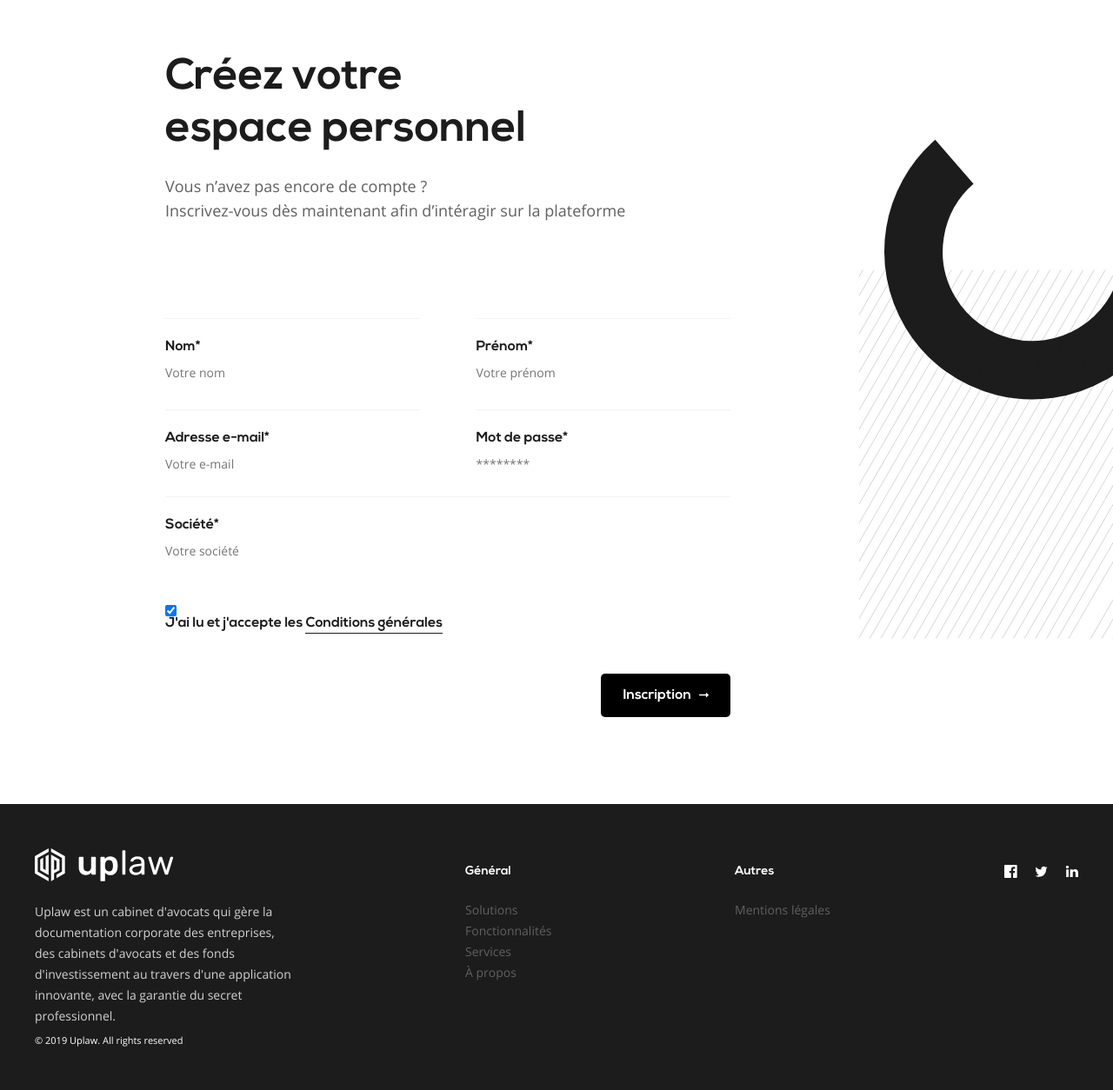
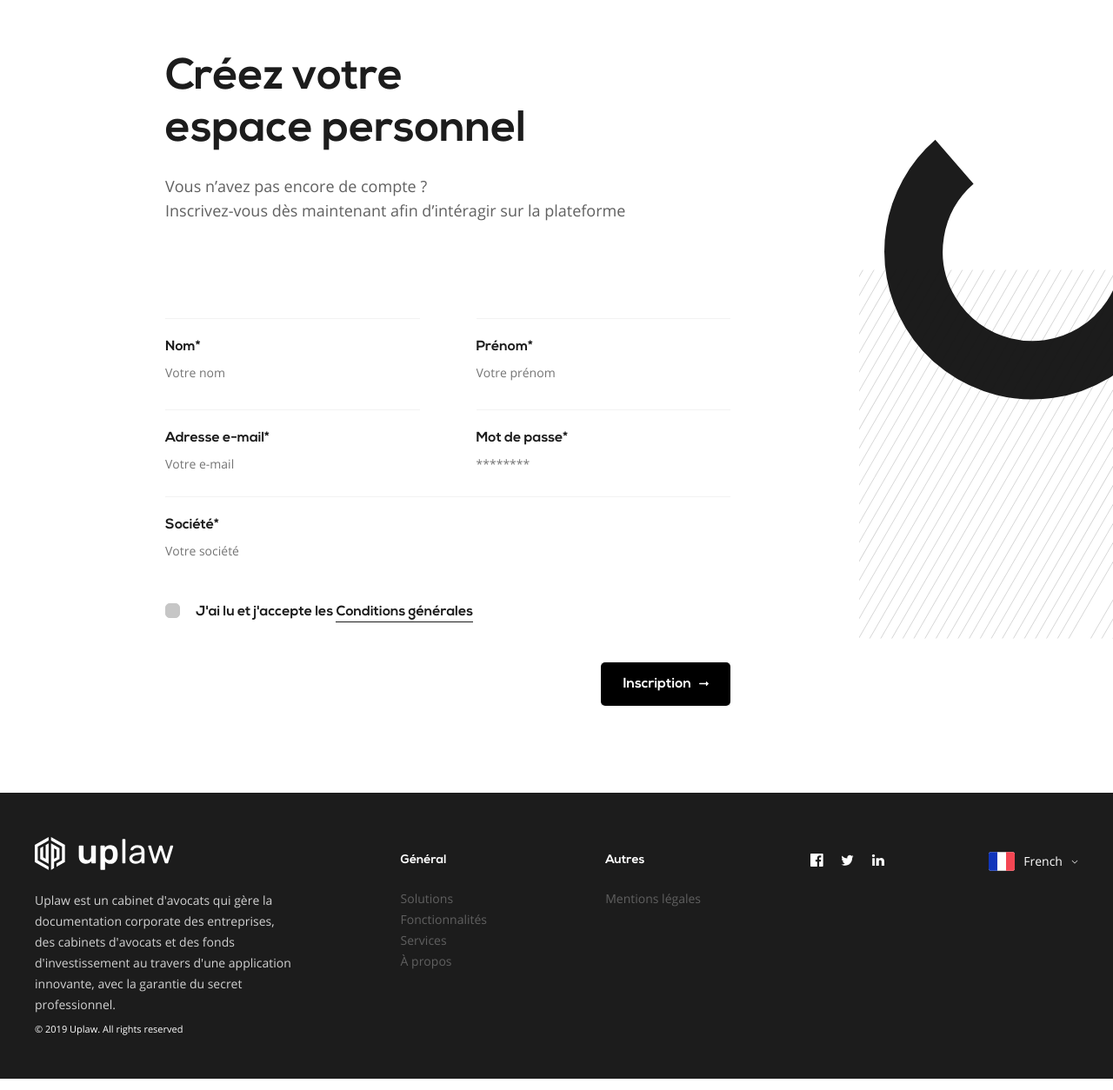
Before and after one commit to leonardchalvet/Uplaw, a PHP site: page /signin.php in a window 1280 px wide. Shown: the part 90-1344 px from the top of the page at 87% size. Run offline with PHP 8.4, Linux system fonts and the light colour scheme.

Commit message:
Sign in + feedback + fix bug

```diff
--- a/Front/common-footer.php
+++ b/Front/common-footer.php
@@ -37,7 +37,7 @@
 				<img src="img/footer/in.svg">
 			</a>
 		</div>
-		<div class="container-lg">
+		<div class="container-lang">
 			<div class="lg">
 				<img src="img/footer/fr.svg">
 				<span>French</span>
--- /dev/null
+++ b/Front/script/minify/signin-min.js
@@ -0,0 +1 @@
+$(window).on("load",function(){window.matchMedia("(min-width: 700px)").matches&&$("#section-form .obj-1").attr("data-parallax",'{"x": 50, "rotateZ": -40,"smoothness": 40}')});
--- a/Front/signin.php
+++ b/Front/signin.php
@@ -79,11 +79,11 @@
 							<img class="cross" src="img/common/red-cross.svg">
 							<img class="check" src="img/common/check.svg">
 						</div>
-						<div class="checkbox">
+						<label class="checkbox">
 							<input type="checkbox" checked="checked">
-							<div class="text">J'ai lu et j'accepte les <div class="line">Conditions générales</div></div>
 							<span class="checkmark"></span>
-						</div>
+							<div class="text">J'ai lu et j'accepte les <a href="mentions.php">Conditions générales</a></div>
+						</label>
 						<button class="hover-center">
 							<span class="btn-text">
 								Inscription
--- a/Front/style/css/signin.css
+++ b/Front/style/css/signin.css
@@ -1132,16 +1132,27 @@ main {
         #section-form .wrapper form .row .input {
           width: 45%; }
       #section-form .wrapper form .checkbox {
+        position: relative;
+        padding-left: 35px;
         margin-top: 50px; }
+        #section-form .wrapper form .checkbox input {
+          position: absolute;
+          opacity: 0;
+          width: 0;
+          height: 0; }
+          #section-form .wrapper form .checkbox input:checked ~ .checkmark {
+            background-color: #C6C6C6; }
         #section-form .wrapper form .checkbox .text {
           font-family: Nexa-Bold;
           color: #1C1C1C;
           font-size: 16px;
           line-height: initial; }
-          #section-form .wrapper form .checkbox .text .line {
+          #section-form .wrapper form .checkbox .text a {
+            text-decoration: none;
             position: relative;
-            display: inline-block; }
-            #section-form .wrapper form .checkbox .text .line:before {
+            display: inline-block;
+            color: #1C1C1C; }
+            #section-form .wrapper form .checkbox .text a:before {
               content: " ";
               position: absolute;
               bottom: -4px;
@@ -1149,6 +1160,16 @@ main {
               width: 100%;
               height: 1px;
               background-color: #1C1C1C; }
+        #section-form .wrapper form .checkbox .checkmark {
+          cursor: pointer;
+          position: absolute;
+          top: -2px;
+          left: 0;
+          height: 17px;
+          width: 17px;
+          border-radius: 5px;
+          border: 1px solid #C6C6C6;
+          background-color: #F2F2F2; }
       #section-form .wrapper form button {
         margin: 50px 0 0 auto;
         outline: none;
@@ -1301,36 +1322,36 @@ footer {
           height: 15px; }
         footer .wrapper .container-sn .sn:hover {
           opacity: .8; }
-    footer .wrapper .container-lg {
+    footer .wrapper .container-lang {
       position: relative;
       margin-top: 17px; }
-      footer .wrapper .container-lg.block .lg img:last-child {
+      footer .wrapper .container-lang.block .lg img:last-child {
         transform: rotate(180deg); }
-      footer .wrapper .container-lg.block .dropdown {
+      footer .wrapper .container-lang.block .dropdown {
         display: block; }
-      footer .wrapper .container-lg.show .dropdown {
+      footer .wrapper .container-lang.show .dropdown {
         opacity: 1; }
-      footer .wrapper .container-lg .lg {
+      footer .wrapper .container-lang .lg {
         cursor: pointer;
         display: flex;
         align-items: center; }
-        footer .wrapper .container-lg .lg img:first-child {
+        footer .wrapper .container-lang .lg img:first-child {
           width: 30px;
           height: 22px;
           margin-right: 10px; }
-        footer .wrapper .container-lg .lg span {
+        footer .wrapper .container-lang .lg span {
           font-family: OpenSans-Regular;
           color: #606060;
           font-size: 14px;
           line-height: 24px;
           margin-right: 10px; }
-        footer .wrapper .container-lg .lg img:last-child {
+        footer .wrapper .container-lang .lg img:last-child {
           width: 8px;
           height: 5px;
           transition: all .25s ease; }
-      footer .wrapper .container-lg > .lg span {
+      footer .wrapper .container-lang > .lg span {
         color: #FFF; }
-      footer .wrapper .container-lg .dropdown {
+      footer .wrapper .container-lang .dropdown {
         position: absolute;
         bottom: calc(100% + 20px);
         left: 50%;
@@ -1342,12 +1363,12 @@ footer {
         transition: all .5s ease;
         display: none;
         opacity: 0; }
-        footer .wrapper .container-lg .dropdown .lg {
+        footer .wrapper .container-lang .dropdown .lg {
           position: relative;
           padding: 25px;
           text-decoration: none;
           transition: all .25s ease; }
-          footer .wrapper .container-lg .dropdown .lg:not(:last-child):before {
+          footer .wrapper .container-lang .dropdown .lg:not(:last-child):before {
             content: " ";
             position: absolute;
             left: 0;
@@ -1355,7 +1376,7 @@ footer {
             width: 100%;
             height: 1px;
             background-color: #D8D8D8; }
-          footer .wrapper .container-lg .dropdown .lg:hover {
+          footer .wrapper .container-lang .dropdown .lg:hover {
             opacity: .8; }
-          footer .wrapper .container-lg .dropdown .lg span {
+          footer .wrapper .container-lang .dropdown .lg span {
             color: #1C1C1C; }
--- a/Front/style/scss/footer.scss
+++ b/Front/style/scss/footer.scss
@@ -69,7 +69,7 @@ footer {
 				}
 			}
 		}
-		.container-lg {
+		.container-lang {
 			position: relative;
 			margin-top: 17px;
 
--- a/Front/style/scss/signin.scss
+++ b/Front/style/scss/signin.scss
@@ -129,12 +129,25 @@
 			}
 
 			.checkbox {
+				position: relative;
+				padding-left: 35px;
 				margin-top: 50px;
+				input {
+					position: absolute;
+					opacity: 0;
+					width: 0;
+					height: 0;
+					&:checked ~ .checkmark {
+						background-color: #C6C6C6;
+					}
+				}
 				.text {
 					@include styleH5;
-					.line {
+					a {
+						text-decoration: none;
 						position: relative;
 						display: inline-block;
+						color: $colorMain_1;
 						&:before {
 							content: " ";
 							position: absolute;
@@ -147,8 +160,16 @@
 						}
 					}
 				}
-				span {
-
+				.checkmark {
+					cursor: pointer;
+					position: absolute;
+					top: -2px;
+					left: 0;
+					height: 17px;
+					width: 17px;
+					border-radius: 5px;
+					border: 1px solid #C6C6C6;
+					background-color: $colorMain_7;
 				}
 			}
 
```
Also changed, not shown: Front/script/js/common.js (+7 -6 lines), Front/script/js/signin.js (added, +9 -0 lines), Front/style/css/about.css (+14 -14 lines), Front/style/css/features.css (+14 -14 lines), Front/style/css/home.css (+14 -14 lines), Front/style/css/mentions.css (+14 -14 lines), Front/style/css/services.css (+14 -14 lines), Front/style/css/solutions.css (+14 -14 lines), Front/script/minify/common-min.js, 1 other file.
